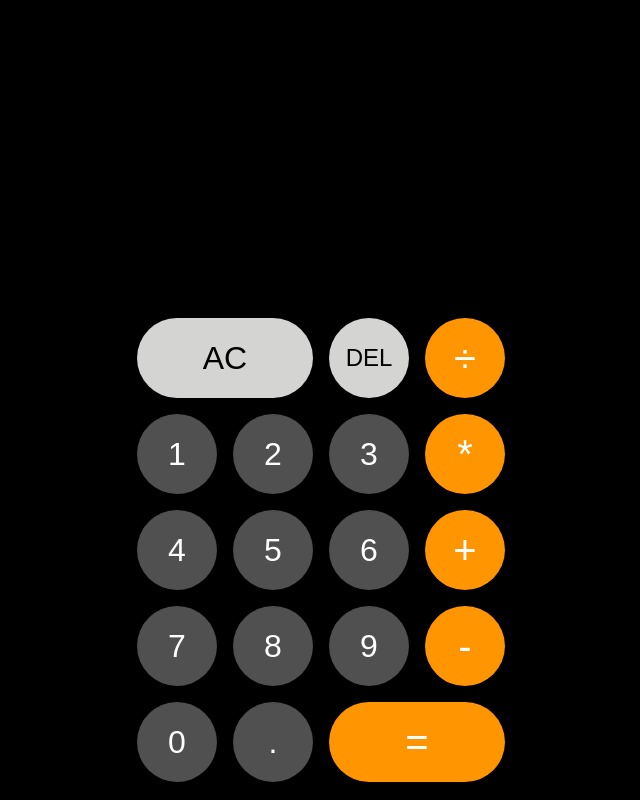
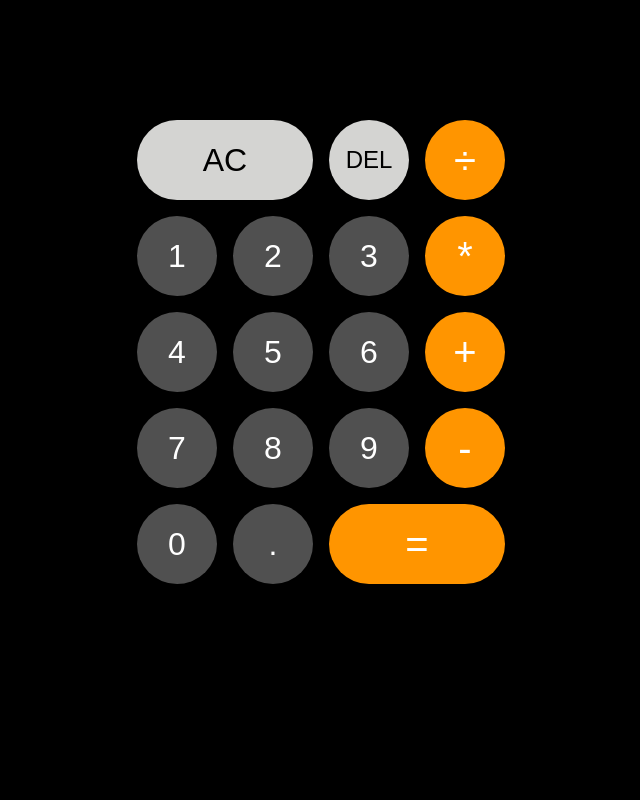
Before and after one commit to akashdeep-majumder/ios-calculator-app-clone, a React (Create React App) app: page / in a window 1280 px wide. Shown: the whole page, without its empty margins (319-959 px from the left). Built offline with nearby package versions, Linux system fonts and the light colour scheme.

Commit message:
bug fixes

```diff
--- a/src/App.css
+++ b/src/App.css
@@ -10,7 +10,8 @@ body {
 }
 
 .App {
-  height: 100vh;
+  height: 100%;
+  height: -webkit-fill-available;
   width: 100%;
   display: grid;
   justify-content: center;
--- a/src/components/opp.module.css
+++ b/src/components/opp.module.css
@@ -2,7 +2,7 @@
   font-size: 2.5rem;
   color: white;
   background-color: rgb(255, 149, 0);
-  justify-content: center;
+  text-align: center;
 }
 .button:focus,
 .button:hover {
```
